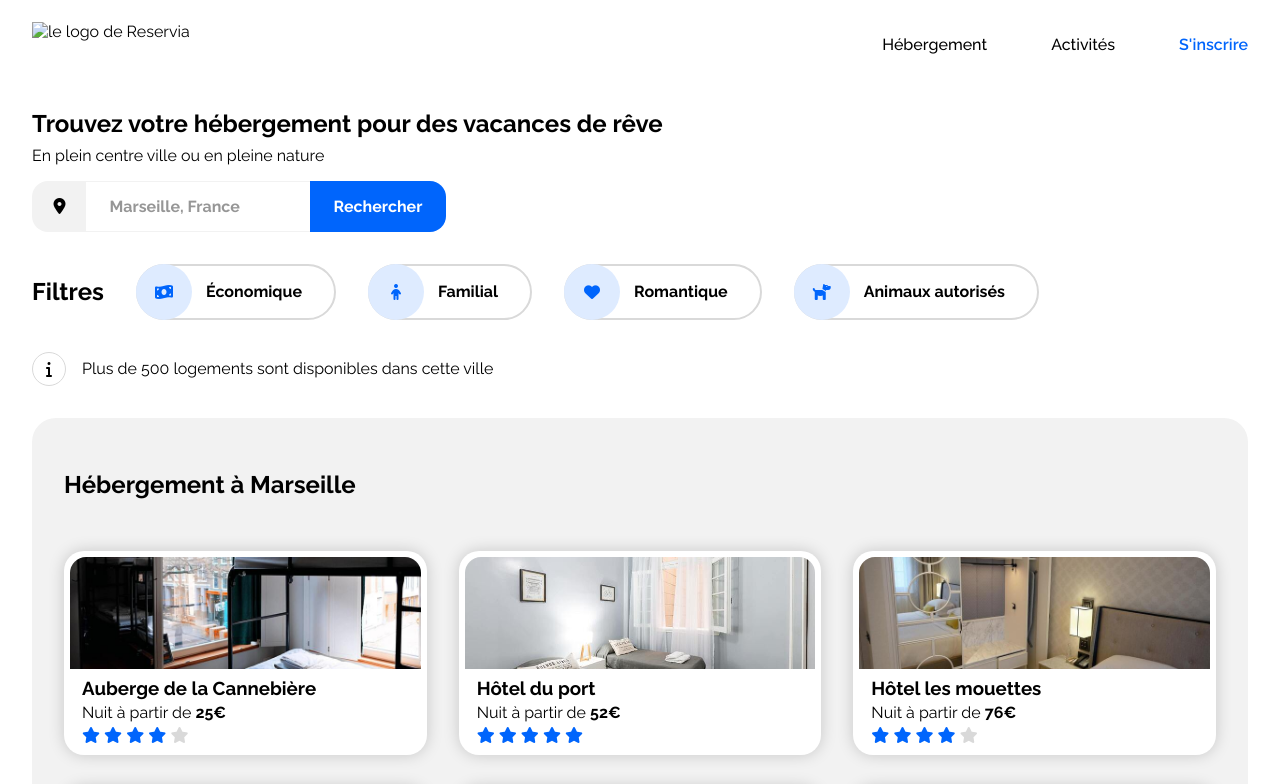
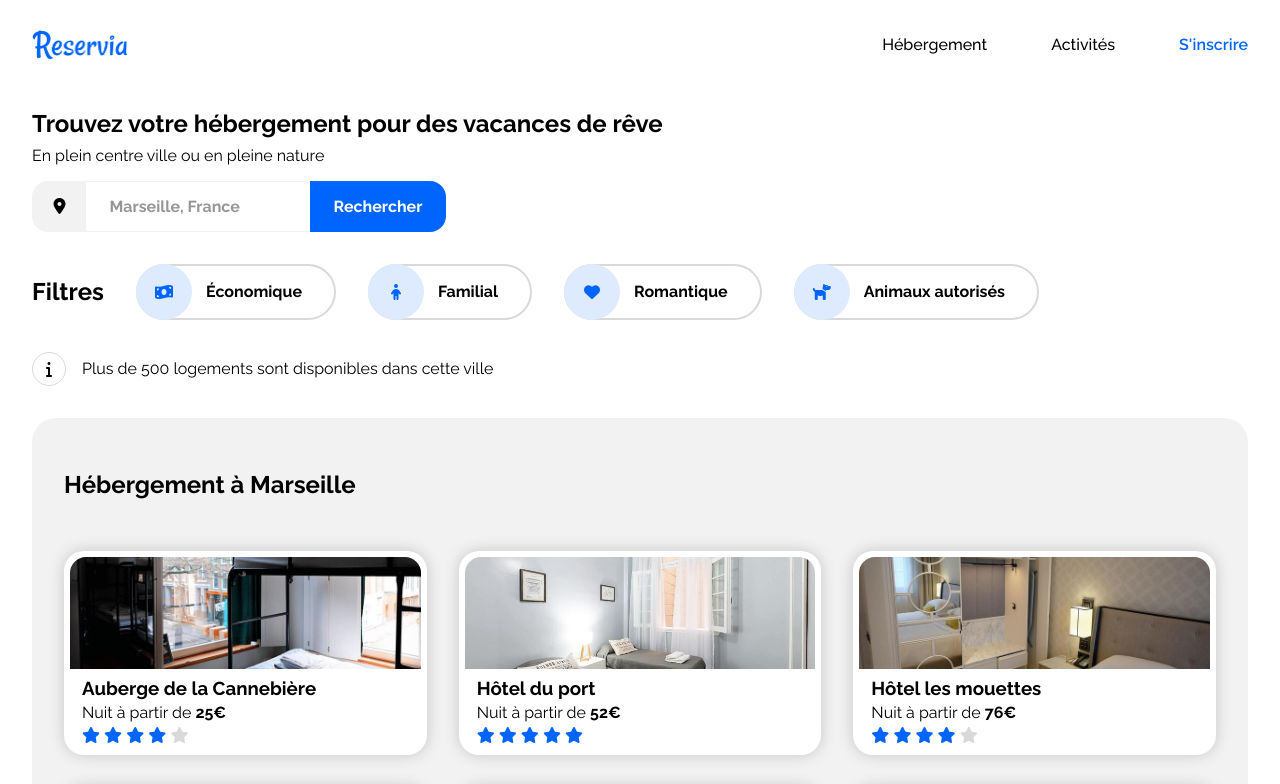
Before and after one commit to jbm-code/JeanBaptisteMariage_2_16112020, a plain HTML site: page index.html in a window 1280 px wide. Shown: the top 784 px of the page. Drawn offline with Linux system fonts and the light colour scheme.

Commit message:
mise a jour liens + adresses

```diff
--- a/index.html
+++ b/index.html
@@ -9,7 +9,7 @@
     <body>
         <!--header-->
         <header class="header">
-            <img class="headerImg" src="img/reservia_logo.svg" alt="le logo de Reservia">
+            <img class="headerImg" src="img/reservia_logo.png" alt="le logo de Reservia">
             <nav class="headerNav">
                 <a class="headerNavLink" href="#hébergement">Hébergement</a>
                 <a class="headerNavLink" href="#activités">Activités</a>
```
